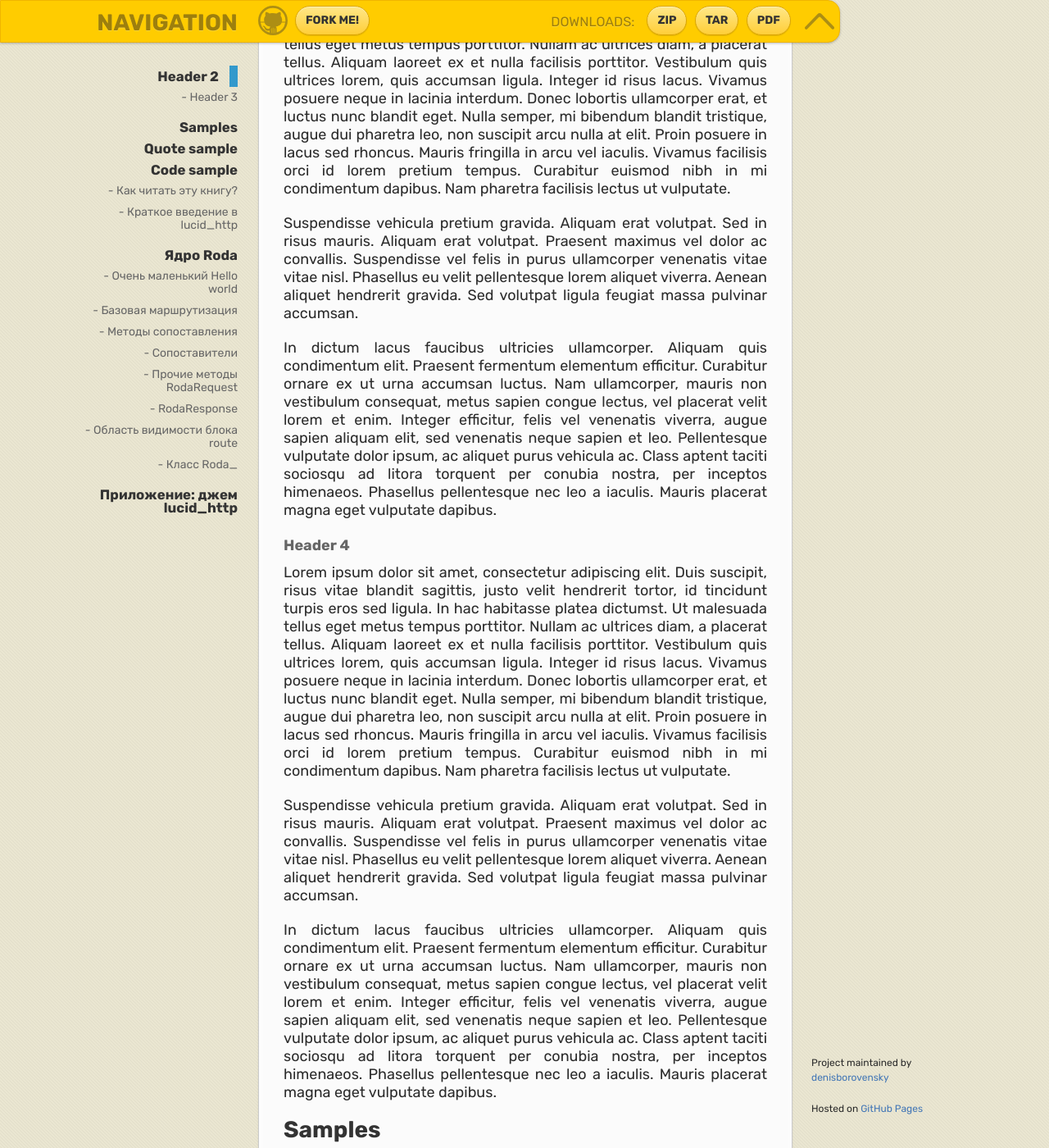
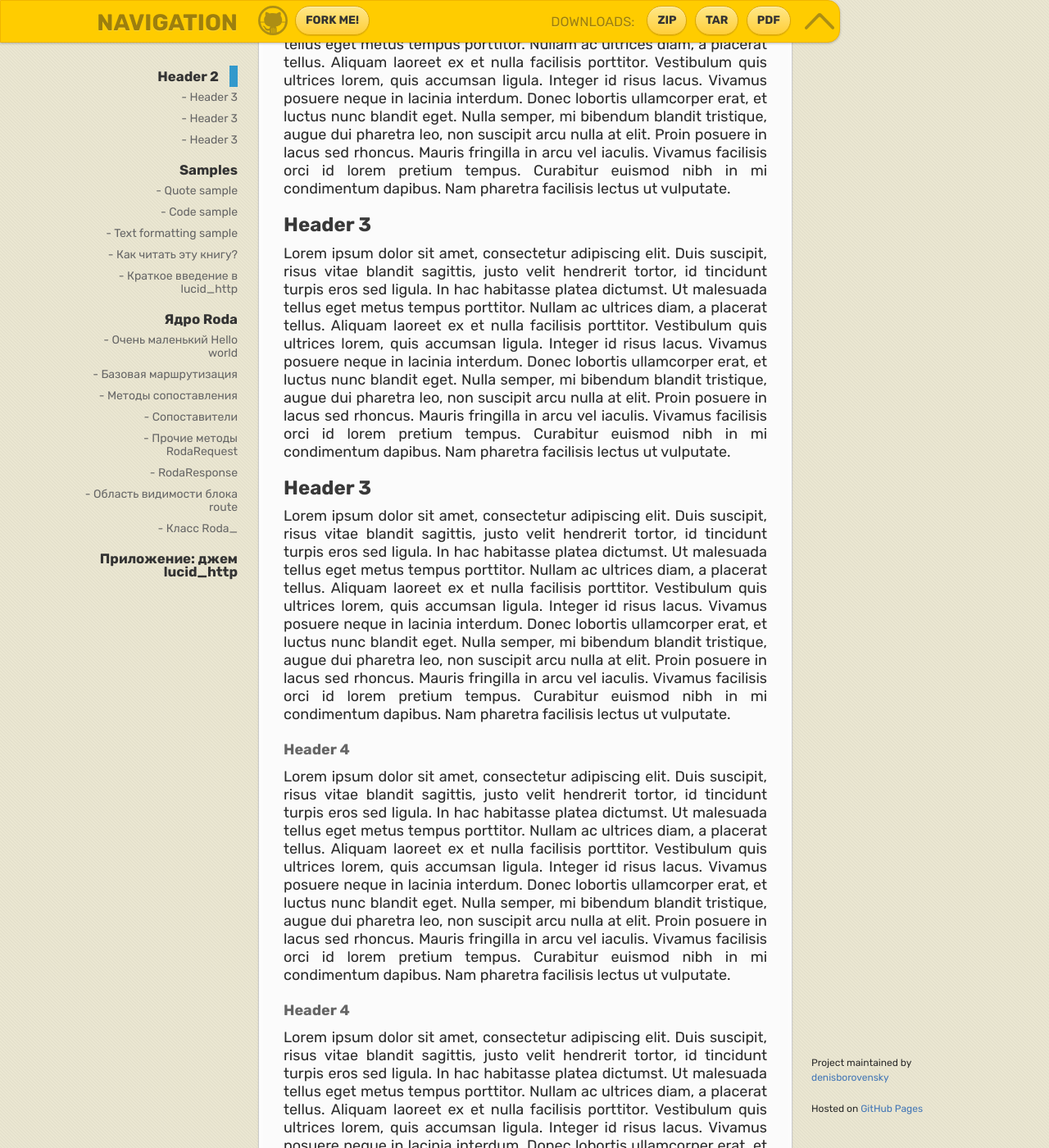
Before and after one commit to denisborovensky/github-pages-ebook-template, a Jekyll site: the page built from index.md, in a window 1280 px wide and 1400 px high, scrolled down 1068 px. Shown: the whole window at 82% size. Built offline with Jekyll 4.4.1, drawn with Linux system fonts in a browser that asks for light colours; some web fonts are replaced; our own code applies the rules of GitHub Pages for plain Markdown files; some of the changed text lies outside the part shown.

Commit message:
fix: change sample text

````diff
--- a/index.md
+++ b/index.md
@@ -12,27 +12,35 @@
 
 Lorem ipsum dolor sit amet, consectetur adipiscing elit. Duis suscipit, risus vitae blandit sagittis, justo velit hendrerit tortor, id tincidunt turpis eros sed ligula. In hac habitasse platea dictumst. Ut malesuada tellus eget metus tempus porttitor. Nullam ac ultrices diam, a placerat tellus. Aliquam laoreet ex et nulla facilisis porttitor. Vestibulum quis ultrices lorem, quis accumsan ligula. Integer id risus lacus. Vivamus posuere neque in lacinia interdum. Donec lobortis ullamcorper erat, et luctus nunc blandit eget. Nulla semper, mi bibendum blandit tristique, augue dui pharetra leo, non suscipit arcu nulla at elit. Proin posuere in lacus sed rhoncus. Mauris fringilla in arcu vel iaculis. Vivamus facilisis orci id lorem pretium tempus. Curabitur euismod nibh in mi condimentum dapibus. Nam pharetra facilisis lectus ut vulputate.
 
-Suspendisse vehicula pretium gravida. Aliquam erat volutpat. Sed in risus mauris. Aliquam erat volutpat. Praesent maximus vel dolor ac convallis. Suspendisse vel felis in purus ullamcorper venenatis vitae vitae nisl. Phasellus eu velit pellentesque lorem aliquet viverra. Aenean aliquet hendrerit gravida. Sed volutpat ligula feugiat massa pulvinar accumsan.
+### Header 3
 
-In dictum lacus faucibus ultricies ullamcorper. Aliquam quis condimentum elit. Praesent fermentum elementum efficitur. Curabitur ornare ex ut urna accumsan luctus. Nam ullamcorper, mauris non vestibulum consequat, metus sapien congue lectus, vel placerat velit lorem et enim. Integer efficitur, felis vel venenatis viverra, augue sapien aliquam elit, sed venenatis neque sapien et leo. Pellentesque vulputate dolor ipsum, ac aliquet purus vehicula ac. Class aptent taciti sociosqu ad litora torquent per conubia nostra, per inceptos himenaeos. Phasellus pellentesque nec leo a iaculis. Mauris placerat magna eget vulputate dapibus.
+Lorem ipsum dolor sit amet, consectetur adipiscing elit. Duis suscipit, risus vitae blandit sagittis, justo velit hendrerit tortor, id tincidunt turpis eros sed ligula. In hac habitasse platea dictumst. Ut malesuada tellus eget metus tempus porttitor. Nullam ac ultrices diam, a placerat tellus. Aliquam laoreet ex et nulla facilisis porttitor. Vestibulum quis ultrices lorem, quis accumsan ligula. Integer id risus lacus. Vivamus posuere neque in lacinia interdum. Donec lobortis ullamcorper erat, et luctus nunc blandit eget. Nulla semper, mi bibendum blandit tristique, augue dui pharetra leo, non suscipit arcu nulla at elit. Proin posuere in lacus sed rhoncus. Mauris fringilla in arcu vel iaculis. Vivamus facilisis orci id lorem pretium tempus. Curabitur euismod nibh in mi condimentum dapibus. Nam pharetra facilisis lectus ut vulputate.
+
+### Header 3
+
+Lorem ipsum dolor sit amet, consectetur adipiscing elit. Duis suscipit, risus vitae blandit sagittis, justo velit hendrerit tortor, id tincidunt turpis eros sed ligula. In hac habitasse platea dictumst. Ut malesuada tellus eget metus tempus porttitor. Nullam ac ultrices diam, a placerat tellus. Aliquam laoreet ex et nulla facilisis porttitor. Vestibulum quis ultrices lorem, quis accumsan ligula. Integer id risus lacus. Vivamus posuere neque in lacinia interdum. Donec lobortis ullamcorper erat, et luctus nunc blandit eget. Nulla semper, mi bibendum blandit tristique, augue dui pharetra leo, non suscipit arcu nulla at elit. Proin posuere in lacus sed rhoncus. Mauris fringilla in arcu vel iaculis. Vivamus facilisis orci id lorem pretium tempus. Curabitur euismod nibh in mi condimentum dapibus. Nam pharetra facilisis lectus ut vulputate.
 
 #### Header 4
 
 Lorem ipsum dolor sit amet, consectetur adipiscing elit. Duis suscipit, risus vitae blandit sagittis, justo velit hendrerit tortor, id tincidunt turpis eros sed ligula. In hac habitasse platea dictumst. Ut malesuada tellus eget metus tempus porttitor. Nullam ac ultrices diam, a placerat tellus. Aliquam laoreet ex et nulla facilisis porttitor. Vestibulum quis ultrices lorem, quis accumsan ligula. Integer id risus lacus. Vivamus posuere neque in lacinia interdum. Donec lobortis ullamcorper erat, et luctus nunc blandit eget. Nulla semper, mi bibendum blandit tristique, augue dui pharetra leo, non suscipit arcu nulla at elit. Proin posuere in lacus sed rhoncus. Mauris fringilla in arcu vel iaculis. Vivamus facilisis orci id lorem pretium tempus. Curabitur euismod nibh in mi condimentum dapibus. Nam pharetra facilisis lectus ut vulputate.
 
-Suspendisse vehicula pretium gravida. Aliquam erat volutpat. Sed in risus mauris. Aliquam erat volutpat. Praesent maximus vel dolor ac convallis. Suspendisse vel felis in purus ullamcorper venenatis vitae vitae nisl. Phasellus eu velit pellentesque lorem aliquet viverra. Aenean aliquet hendrerit gravida. Sed volutpat ligula feugiat massa pulvinar accumsan.
+#### Header 4
 
-In dictum lacus faucibus ultricies ullamcorper. Aliquam quis condimentum elit. Praesent fermentum elementum efficitur. Curabitur ornare ex ut urna accumsan luctus. Nam ullamcorper, mauris non vestibulum consequat, metus sapien congue lectus, vel placerat velit lorem et enim. Integer efficitur, felis vel venenatis viverra, augue sapien aliquam elit, sed venenatis neque sapien et leo. Pellentesque vulputate dolor ipsum, ac aliquet purus vehicula ac. Class aptent taciti sociosqu ad litora torquent per conubia nostra, per inceptos himenaeos. Phasellus pellentesque nec leo a iaculis. Mauris placerat magna eget vulputate dapibus.
+Lorem ipsum dolor sit amet, consectetur adipiscing elit. Duis suscipit, risus vitae blandit sagittis, justo velit hendrerit tortor, id tincidunt turpis eros sed ligula. In hac habitasse platea dictumst. Ut malesuada tellus eget metus tempus porttitor. Nullam ac ultrices diam, a placerat tellus. Aliquam laoreet ex et nulla facilisis porttitor. Vestibulum quis ultrices lorem, quis accumsan ligula. Integer id risus lacus. Vivamus posuere neque in lacinia interdum. Donec lobortis ullamcorper erat, et luctus nunc blandit eget. Nulla semper, mi bibendum blandit tristique, augue dui pharetra leo, non suscipit arcu nulla at elit. Proin posuere in lacus sed rhoncus. Mauris fringilla in arcu vel iaculis. Vivamus facilisis orci id lorem pretium tempus. Curabitur euismod nibh in mi condimentum dapibus. Nam pharetra facilisis lectus ut vulputate.
+
+#### Header 4
+
+Lorem ipsum dolor sit amet, consectetur adipiscing elit. Duis suscipit, risus vitae blandit sagittis, justo velit hendrerit tortor, id tincidunt turpis eros sed ligula. In hac habitasse platea dictumst. Ut malesuada tellus eget metus tempus porttitor. Nullam ac ultrices diam, a placerat tellus. Aliquam laoreet ex et nulla facilisis porttitor. Vestibulum quis ultrices lorem, quis accumsan ligula. Integer id risus lacus. Vivamus posuere neque in lacinia interdum. Donec lobortis ullamcorper erat, et luctus nunc blandit eget. Nulla semper, mi bibendum blandit tristique, augue dui pharetra leo, non suscipit arcu nulla at elit. Proin posuere in lacus sed rhoncus. Mauris fringilla in arcu vel iaculis. Vivamus facilisis orci id lorem pretium tempus. Curabitur euismod nibh in mi condimentum dapibus. Nam pharetra facilisis lectus ut vulputate.
 
 ## Samples
 
 ---
 
-## Quote sample
+### Quote sample
 
-> Lorem ipsum dolor sit amet, consectetur adipiscing elit. Duis suscipit, risus vitae blandit sagittis, justo velit hendrerit tortor, id tincidunt turpis eros sed ligula. In hac habitasse platea dictumst. Ut malesuada tellus eget metus tempus porttitor. Nullam ac ultrices diam, a placerat tellus. Aliquam laoreet ex et nulla facilisis porttitor. Vestibulum quis ultrices lorem, quis accumsan ligula. Integer id risus lacus. Vivamus posuere neque in lacinia interdum. Donec lobortis ullamcorper erat, et luctus nunc blandit eget. Nulla semper, mi bibendum blandit tristique, augue dui pharetra leo, non suscipit arcu nulla at elit. Proin posuere in lacus sed rhoncus. Mauris fringilla in arcu vel iaculis. Vivamus facilisis orci id lorem pretium tempus. Curabitur euismod nibh in mi condimentum dapibus. Nam pharetra facilisis lectus ut vulputate.
+> Suspendisse vehicula pretium gravida. Aliquam erat volutpat. Sed in risus mauris. Aliquam erat volutpat. Praesent maximus vel dolor ac convallis. Suspendisse vel felis in purus ullamcorper venenatis vitae vitae nisl. Phasellus eu velit pellentesque lorem aliquet viverra. Aenean aliquet hendrerit gravida. Sed volutpat ligula feugiat massa pulvinar accumsan.
 
-## Code sample
+### Code sample
 
 Ruby sample function
 ```ruby
@@ -59,15 +67,18 @@
 
 let userName = 'John';
 
-# Accepts input and returns an output
+// Accepts input and returns an output
 function showMessage( userName ) {
 
   let message = 'Hello, ' + userName + '!';
   console.log(message);
 }
 
-showMessage( userName ); # "Hello John!" is displayed on the screen.
+showMessage( userName ); // "Hello John!" is displayed on the screen.
 ```
+### Text formatting sample
+
+Lorem **ipsum dolor** (bold text) sit amet, consectetur adipiscing elit. *Duis suscipit* (italic text), risus vitae blandit sagittis, justo velit hendrerit tortor, id tincidunt turpis eros sed ligula. In hac `habitasse platea` (code string) dictumst. Ut [malesuada tellus eget](https://denisborovensky.github.io/github-pages-ebook-template/) (URL) metus tempus porttitor. Nullam ac ultrices diam, a placerat tellus. Aliquam laoreet ex et nulla facilisis porttitor. Vestibulum quis ultrices lorem, quis accumsan ligula. Integer id risus lacus. Vivamus posuere neque in lacinia interdum. Donec lobortis ullamcorper erat, et luctus nunc blandit eget. Nulla semper, mi bibendum blandit tristique, augue dui pharetra leo, non suscipit arcu nulla at elit. Proin posuere in lacus sed rhoncus. Mauris fringilla in arcu vel iaculis. Vivamus facilisis orci id lorem pretium tempus. Curabitur euismod nibh in mi condimentum dapibus. Nam pharetra facilisis lectus ut vulputate.
 
 ![Древо маршрутизации Roda](assets/images/book/routing_tree_definition.png "Древо маршрутизации Roda")
 
````
